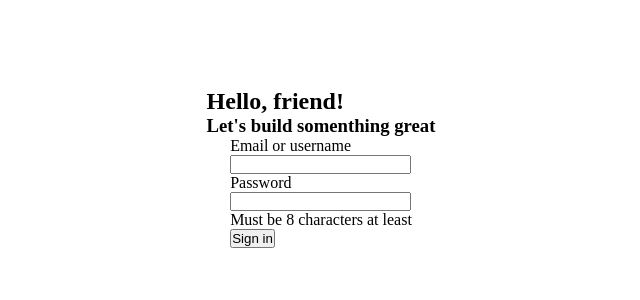
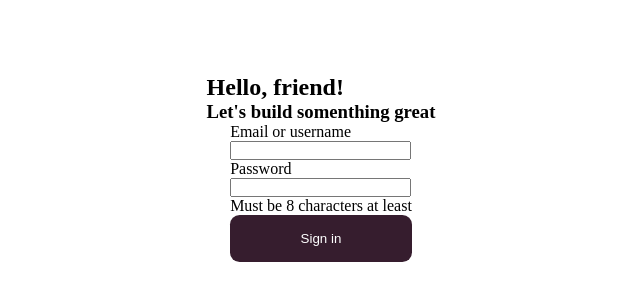
Before and after one commit to ClaitonBarreto/auth-react, a React (Create React App) app: page / in a window 1280 px wide. Shown: the part 232-532 px from the top of the page, without its empty margins (319-959 px from the left). Built offline with nearby package versions, Linux system fonts and the light colour scheme.

Commit message:
create button component

```diff
--- /dev/null
+++ b/src/components/Button/Primary/index.tsx
@@ -0,0 +1,15 @@
+import { ButtonProps } from '../types.button'
+
+import { Button } from './styles'
+
+const PrimaryButton = ({ text }:ButtonProps) => {
+
+    return (
+        <Button>
+            {text}
+        </Button>
+    )
+
+}
+
+export default PrimaryButton
--- /dev/null
+++ b/src/components/Button/Primary/styles.ts
@@ -0,0 +1,16 @@
+import styled from 'styled-components'
+
+export const Button = styled.button`
+    background-color: #361D2E;
+    border: none;
+    padding: 1rem;
+    width: 100%;
+    border-radius: .6rem;
+    color: #fff;
+    transition: .2s;
+
+    :hover {
+        background-color: #E6DBD0;
+        color: #361D2E;
+    }
+`
--- /dev/null
+++ b/src/components/Button/types.button.ts
@@ -0,0 +1,5 @@
+import { GeneratedIdentifierFlags } from "typescript";
+
+export interface ButtonProps {
+    text:string
+}
--- a/src/pages/login/index.tsx
+++ b/src/pages/login/index.tsx
@@ -1,3 +1,5 @@
+//my components
+import PButton from '@components/Button/Primary'
 
 //styles
 import {
@@ -7,7 +9,6 @@ import {
     FormControl,
     Label,
     TextField,
-    Button,
     FieldTip
 } from './styles'
 
@@ -30,9 +31,7 @@ const Login = () => {
                     <FieldTip>Must be 8 characters at least</FieldTip>
                 </FormControl>
                 <FormControl>
-                    <Button>
-                        Sign in
-                    </Button>
+                    <PButton text="Sign in" />
                 </FormControl>
             </Formulary>
         </Container>
--- a/src/pages/login/styles.ts
+++ b/src/pages/login/styles.ts
@@ -23,9 +23,6 @@ export const Label = styled.div`
 export const TextField = styled.input`
 
 `
-export const Button = styled.button`
-
-`
 export const FieldTip = styled.div`
 
 `
```
